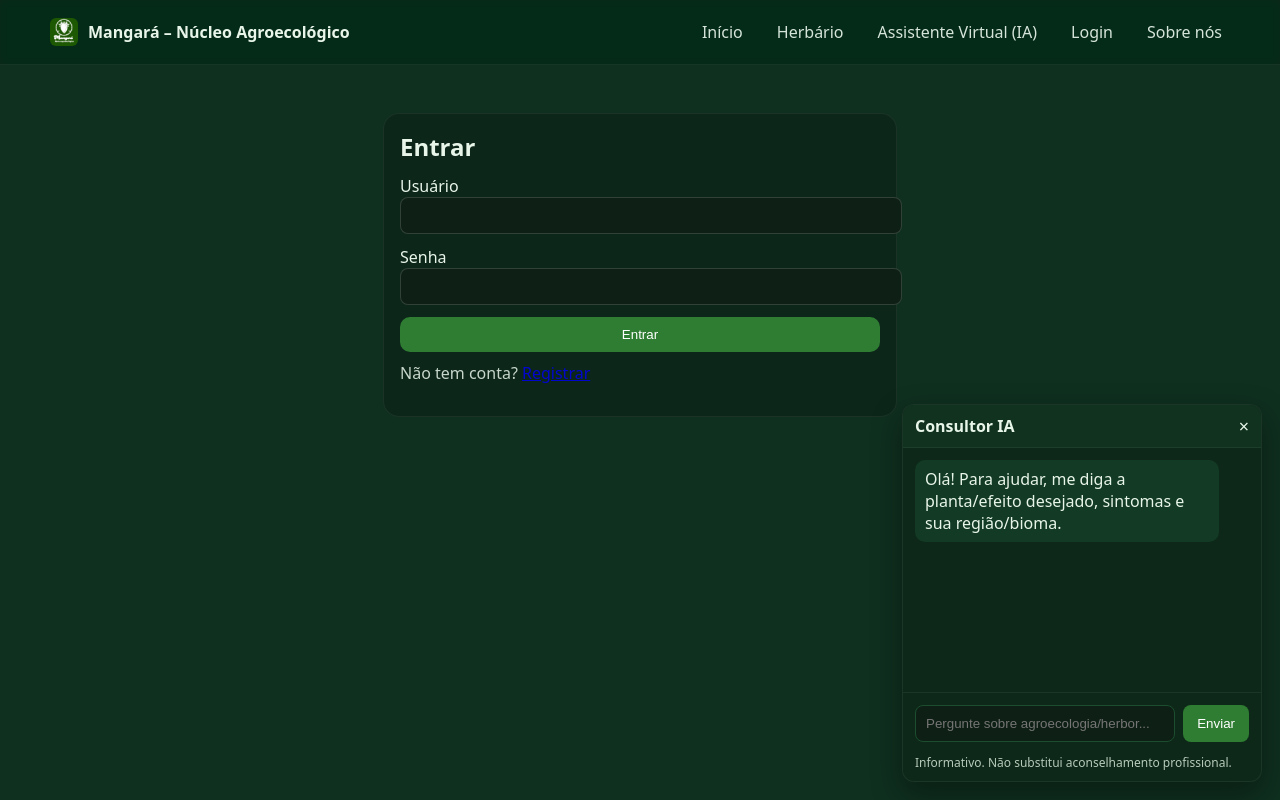
After one commit to Gutoo99/mangar-site, a Flask app: page /login in a window 1280 px wide. The commit adds this page. Run offline with Flask 3, Linux system fonts and the light colour scheme; some libraries are stand-ins or nearby versions.

Commit message:
Add login page and update styles/scripts

```diff
--- a/app/ai.py
+++ b/app/ai.py
@@ -1,6 +1,7 @@
 import os
 import requests
 from flask import Blueprint, request, jsonify
+from typing import Optional
 
 ai_bp = Blueprint("ai", __name__, url_prefix="/api")
 
@@ -30,7 +31,7 @@ def _call_chat(messages):
         print("OpenAI chat exception:", repr(e))
         return f"Erro ao consultar IA: {e}"
 
-def wikipedia_image_for(term: str) -> str | None:
+def wikipedia_image_for(term: str) -> Optional[str]:
     """
     Tenta pegar uma imagem da Wikipedia para o termo (ex.: nome da planta).
     Retorna URL da miniatura (https) ou None.
--- a/app/static/script.js
+++ b/app/static/script.js
@@ -1,46 +1,80 @@
-(function(){
-  const fab = document.getElementById("ia-fab");
-  const panel = document.getElementById("ia-panel");
-  const closeBtn = document.getElementById("ia-close");
-  const log = document.getElementById("ia-log");
-  const input = document.getElementById("ia-prompt");
-  const send = document.getElementById("ia-send");
+// Bolha de IA global (todas as páginas)
+(function () {
+  const rootId = "ai-floating";
+  if (document.getElementById(rootId)) return;
 
-  function appendMsg(cls, text){
-    const el = document.createElement("div");
-    el.className = "ia-msg " + cls;
-    el.textContent = text;
-    log.appendChild(el);
-    log.scrollTop = log.scrollHeight;
+  const box = document.createElement("div");
+  box.id = rootId;
+  box.style.position = "fixed";
+  box.style.right = "18px";
+  box.style.bottom = "18px";
+  box.style.width = "360px";
+  box.style.maxWidth = "90vw";
+  box.style.zIndex = "9999";
+  box.innerHTML = `
+    <div style="background:#0d2818;color:#e8f5e9;border-radius:12px;box-shadow:0 12px 30px rgba(0,0,0,.35);overflow:hidden;border:1px solid rgba(255,255,255,.06)">
+      <div style="display:flex;align-items:center;justify-content:space-between;padding:10px 12px;background:#10321f;border-bottom:1px solid rgba(255,255,255,.06)">
+        <strong>Consultor IA</strong>
+        <button id="ai-close" style="all:unset;cursor:pointer;font-size:18px;line-height:1">×</button>
+      </div>
+      <div id="ai-msgs" style="height:220px;overflow:auto;padding:12px;display:flex;flex-direction:column;gap:10px"></div>
+      <div style="display:flex;gap:8px;padding:12px;border-top:1px solid rgba(255,255,255,.06)">
+        <input id="ai-input" placeholder="Pergunte sobre agroecologia/herbor..." style="flex:1;padding:10px;border-radius:8px;border:1px solid #1b4d2e;background:#0e2015;color:#e8f5e9">
+        <button id="ai-send" style="background:#2e7d32;border:0;color:#fff;border-radius:8px;padding:10px 14px;cursor:pointer">Enviar</button>
+      </div>
+      <div style="font-size:12px;color:#b7cbbb;padding:0 12px 10px">Informativo. Não substitui aconselhamento profissional.</div>
+    </div>
+  `;
+  document.body.appendChild(box);
+
+  const msgs = document.getElementById("ai-msgs");
+  const input = document.getElementById("ai-input");
+  const send  = document.getElementById("ai-send");
+
+  function add(role, text){
+    const b = document.createElement("div");
+    b.style.alignSelf = role === "user" ? "flex-end" : "flex-start";
+    b.style.maxWidth = "85%";
+    b.style.borderRadius = "10px";
+    b.style.padding = "8px 10px";
+    b.style.whiteSpace = "pre-wrap";
+    b.style.background = role === "user" ? "#1b4d2e" : "#123a24";
+    b.innerText = text;
+    msgs.appendChild(b);
+    msgs.scrollTop = msgs.scrollHeight;
   }
 
-  async function ask(){
-    const prompt = (input.value || "").trim();
-    if(!prompt) return;
-    appendMsg("me", prompt);
+  // mensagem inicial
+  add("bot", "Olá! Para ajudar, me diga a planta/efeito desejado, sintomas e sua região/bioma.");
+
+  send.addEventListener("click", async () => {
+    const q = input.value.trim();
+    if (!q) return;
+    add("user", q);
     input.value = "";
-    appendMsg("ai", "Pensando...");
-    try{
-      const res = await fetch("/api/ai", {
-        method:"POST",
-        headers:{"Content-Type":"application/json"},
-        body: JSON.stringify({ prompt })
+
+    const thinking = document.createElement("div");
+    thinking.innerText = "Pensando...";
+    thinking.style.opacity = ".8";
+    thinking.style.alignSelf = "flex-start";
+    thinking.style.padding = "6px 8px";
+    msgs.appendChild(thinking);
+    msgs.scrollTop = msgs.scrollHeight;
+
+    try {
+      const r = await fetch("/api/ai", {
+        method: "POST",
+        headers: {"Content-Type":"application/json"},
+        body: JSON.stringify({prompt: q})
       });
-      const data = await res.json();
-      const last = log.querySelector(".ia-msg.ai:last-child");
-      last.textContent = data.answer || data.error || "Erro.";
-    }catch(e){
-      const last = log.querySelector(".ia-msg.ai:last-child");
-      last.textContent = "Erro ao consultar IA.";
+      const data = await r.json();
+      thinking.remove();
+      add("bot", data.answer || data.error || "Não consegui obter resposta no momento.");
+    } catch(e) {
+      thinking.remove();
+      add("bot", "Erro ao contatar o servidor.");
     }
-  }
+  });
 
-  window.__toggleIA = function(){
-    panel.style.display = (panel.style.display === "flex") ? "none" : "flex";
-  };
-
-  if(fab) fab.addEventListener("click", window.__toggleIA);
-  if(closeBtn) closeBtn.addEventListener("click", () => panel.style.display = "none");
-  if(send) send.addEventListener("click", ask);
-  if(input) input.addEventListener("keydown", (e)=>{ if(e.key==="Enter") ask(); });
+  document.getElementById("ai-close").onclick = () => box.remove();
 })();
--- a/app/static/styles.css
+++ b/app/static/styles.css
@@ -1,52 +1,98 @@
-:root{
-  --bg:#0d3f18;
-  --card:#154a20;
-  --accent:#2e7d32;
-  --accent-2:#66bb6a;
-  --text:#ffffff;
-  --muted:#d6f2d9;
-  --shadow: rgba(0,0,0,.25);
+/* ============ LAYOUT FIXES (sobrescrevem o antigo) ============ */
+
+/* Reset básico e fundo */
+html, body { margin: 0; padding: 0; }
+body {
+  background: #0f2f1f;        /* mantém o seu tema */
+  color: #e8f5e9;
+  font-family: system-ui, -apple-system, Segoe UI, Roboto, Arial, sans-serif;
 }
-*{box-sizing:border-box}
-body{margin:0;font-family:system-ui,-apple-system,Segoe UI,Roboto,Arial,sans-serif;background:var(--bg);color:var(--text);}
-.container{max-width:1100px;margin:0 auto;padding:20px}
-.header{display:flex;justify-content:space-between;align-items:center;padding:14px 0}
-.brand{display:flex;align-items:center;gap:12px}
-.logo{height:38px;width:auto;filter: drop-shadow(0 2px 6px rgba(0,0,0,.3));}
-.site-name{font-weight:700;font-size:1.2rem}
-nav a{color:#e6ffe9;margin-left:14px;text-decoration:none;padding:8px 10px;border-radius:10px}
-nav a:hover{background:rgba(255,255,255,.08);color:#fff}
-.footer{opacity:.9;padding:30px 0}
-.hero{background:linear-gradient(120deg, rgba(60,130,60,.25), rgba(102,187,106,.1));border:1px solid rgba(102,187,106,.25);padding:26px;border-radius:18px;box-shadow:0 10px 24px var(--shadow);text-align:center;margin-bottom:26px}
-.hero h1{font-size:2.2rem;margin:.2rem 0 .6rem}
-.hero h1 span{color:var(--accent-2)}
-.hero p{color:#e6ffe9;margin:0}
-.grid-cortina{display:grid;grid-template-columns:repeat(3,1fr);gap:16px}
-.card-cortina{position:relative;height:320px;border-radius:18px;overflow:hidden;text-decoration:none;color:#fff;background:var(--card);border:1px solid rgba(102,187,106,.18);box-shadow:0 12px 26px var(--shadow);isolation:isolate}
-.card-cortina .bg{position:absolute;inset:0;background-size:cover;background-position:center;filter:saturate(.9) brightness(.9);transition:transform .6s ease;z-index:0}
-.card-cortina .overlay{position:absolute;inset:0;padding:18px;display:flex;flex-direction:column;justify-content:flex-end;background:linear-gradient(to top,rgba(0,0,0,.65),rgba(0,0,0,0) 60%);z-index:2}
-.card-cortina h3{margin:0 0 6px}
-.card-cortina p{margin:0;color:#dcedc8}
-.card-cortina::before{content:"";position:absolute;inset:0;background:linear-gradient(135deg,rgba(46,125,50,.8),rgba(102,187,106,.6));transform:translateX(-100%);transition:transform .45s ease;mix-blend-mode:multiply;z-index:1}
-.card-cortina:hover::before{transform:translateX(0)}
-.card-cortina:hover .bg{transform:scale(1.08)}
-.flash-area{margin-bottom:16px}
-.flash{padding:10px 12px;border-radius:10px;margin-bottom:8px}
-.flash.success{background:rgba(102,187,106,.2);border:1px solid rgba(102,187,106,.35)}
-.flash.error{background:rgba(200,50,50,.15);border:1px solid rgba(240,90,90,.35)}
-.flash.info{background:rgba(255,255,255,.1);border:1px solid rgba(255,255,255,.2)}
-@media (max-width:900px){.grid-cortina{grid-template-columns:1fr}.card-cortina{height:240px}}
 
-/* Floating IA widget */
-.ia-fab{position:fixed;right:18px;bottom:18px;width:56px;height:56px;border-radius:50%;background:linear-gradient(135deg,var(--accent),var(--accent-2));color:#052d17;font-weight:900;display:flex;align-items:center;justify-content:center;box-shadow:0 10px 24px var(--shadow);cursor:pointer;z-index:1000}
-.ia-panel{position:fixed;right:18px;bottom:86px;width:340px;max-height:60vh;background:#103a1a;border:1px solid rgba(255,255,255,.15);border-radius:16px;box-shadow:0 14px 30px var(--shadow);display:none;flex-direction:column;overflow:hidden;z-index:1000}
-.ia-header{display:flex;justify-content:space-between;align-items:center;padding:10px 12px;background:#0f2f16}
-.ia-header button{background:transparent;border:none;color:#fff;font-size:20px;cursor:pointer}
-.ia-log{padding:10px 12px;overflow:auto;flex:1;background:#0f2218}
-.ia-msg{margin-bottom:8px}
-.ia-msg.me{color:#dcedc8}
-.ia-msg.ai{color:#e0f2f1}
-.ia-input{display:flex;gap:8px;padding:10px 12px;background:#102a18}
-.ia-input input{flex:1;padding:10px 12px;border-radius:10px;border:1px solid rgba(255,255,255,.15);background:#0f2218;color:#fff;outline:none}
-.ia-input button{padding:10px 14px;border:none;border-radius:10px;background:linear-gradient(135deg,var(--accent),var(--accent-2));color:#052d17;font-weight:700;cursor:pointer}
-.ia-note{opacity:.7;padding:0 12px 10px}
+/* Container padrão */
+.container {
+  max-width: 1180px;
+  margin: 0 auto;
+  padding: 0 24px;
+}
+
+/* Header fixo e organizado */
+.site-header {
+  position: sticky;
+  top: 0;
+  z-index: 50;
+  background: rgba(0,0,0,.14);
+  backdrop-filter: saturate(140%) blur(4px);
+  border-bottom: 1px solid rgba(255,255,255,.06);
+}
+.header-inner {
+  height: 64px;
+  display: flex;
+  align-items: center;
+  justify-content: space-between;   /* logo à esquerda, nav à direita */
+  gap: 24px;
+}
+.brand {
+  display: flex;
+  align-items: center;
+  gap: 10px;
+  color: #e8f5e9;
+  font-weight: 800;
+  text-decoration: none;
+}
+
+/* Navegação */
+.topnav {
+  display: flex;
+  align-items: center;
+  gap: 18px;
+}
+.topnav a {
+  color: #e8f5e9;
+  text-decoration: none;
+  opacity: .92;
+  padding: 6px 8px;
+  border-radius: 8px;
+}
+.topnav a:hover { opacity: 1; background: rgba(255,255,255,.06); }
+
+/* Evita que o conteúdo principal seja centralizado por regras antigas */
+main {
+  display: block !important;         /* muita gente usa display:grid; place-items:center; */
+  text-align: left !important;       /* força alinhamento normal */
+}
+
+/* Utilitários comuns de card e grid (mantém visual) */
+.card {
+  background: rgba(0,0,0,.18);
+  border: 1px solid rgba(255,255,255,.06);
+  border-radius: 16px;
+  padding: 16px;
+}
+.grid {
+  display: grid;
+  grid-template-columns: repeat(auto-fit, minmax(220px, 1fr));
+  gap: 16px;
+}
+.btn {
+  background: #2e7d32;
+  color: #fff;
+  border: 0;
+  border-radius: 10px;
+  padding: 10px 16px;
+  cursor: pointer;
+}
+.btn:hover { filter: brightness(1.08); }
+
+/* Se houver alguma seção "hero" que estava centralizando tudo */
+.hero, .hero-wrap, .hero-inner {
+  place-items: initial !important;
+  align-items: flex-start !important;
+  justify-content: flex-start !important;
+  text-align: left !important;
+}
+
+/* Espaçamento padrão do conteúdo após o header */
+main > .container, .container.main {
+  padding-top: 24px;
+  padding-bottom: 40px;
+}
--- a/app/templates/base.html
+++ b/app/templates/base.html
@@ -3,15 +3,17 @@
 <head>
   <meta charset="utf-8">
   <meta name="viewport" content="width=device-width, initial-scale=1">
-  <title>{% block title %}{{ SITE_NAME }}{% endblock %}</title>
+  <title>{{ SITE_NAME }}</title>
   <link rel="stylesheet" href="{{ url_for('static', filename='styles.css') }}">
 </head>
 <body>
-  <header class="container header">
-    <div class="brand">
-      <img src="{{ url_for('static', filename='logo.png') }}" alt="Logo" class="logo">
-      <span class="site-name">{{ SITE_NAME }}</span>
-    </div>
+  <header class="site-header">
+  <div class="container header-inner">
+    <a class="brand" href="{{ url_for('main.index') }}">
+      <img src="{{ url_for('static', filename='logo.png') }}" alt="logo" style="width:28px;height:28px;border-radius:6px">
+      <span>{{ SITE_NAME }}</span>
+    </a>
+
     <nav class="topnav">
       <a href="{{ url_for('main.index') }}">Início</a>
       <a href="{{ url_for('main.herbario') }}">Herbário</a>
@@ -19,39 +21,11 @@
       <a href="{{ url_for('auth.login') }}">Login</a>
       <a href="{{ url_for('main.sobre') }}">Sobre nós</a>
     </nav>
+  </div>
+</header>
 
 
-  <main class="container">
-    {% with messages = get_flashed_messages(with_categories=true) %}
-      {% if messages %}
-        <div class="flash-area">
-          {% for category, msg in messages %}
-            <div class="flash {{ category }}">{{ msg }}</div>
-          {% endfor %}
-        </div>
-      {% endif %}
-    {% endwith %}
-    {% block content %}{% endblock %}
-  </main>
-
-  <footer class="container footer">
-    <small>Projeto do Instituto Federal de São Paulo - Campus São Miguel Paulista • Desenvolvido por estudantes do campus</small>
-  </footer>
-
-  <!-- Floating IA widget -->
-  <div class="ia-fab" id="ia-fab">IA</div>
-  <div class="ia-panel" id="ia-panel">
-    <div class="ia-header">
-      <strong>Consultor IA</strong>
-      <button id="ia-close" title="Fechar">×</button>
-    </div>
-    <div class="ia-log" id="ia-log"></div>
-    <div class="ia-input">
-      <input id="ia-prompt" type="text" placeholder="Pergunte sobre agroecologia/herborismo...">
-      <button id="ia-send">Enviar</button>
-    </div>
-    <small class="ia-note">Informativo. Não substitui aconselhamento profissional.</small>
-  </div>
+  <main>{% block content %}{% endblock %}</main>
 
   <script src="{{ url_for('static', filename='script.js') }}"></script>
 </body>
--- /dev/null
+++ b/app/templates/login.html
@@ -0,0 +1,39 @@
+{% extends "base.html" %}
+{% block content %}
+<div class="container main">
+  <div class="card" style="max-width:480px;margin:24px auto;">
+    <h2 style="margin:0 0 12px">Entrar</h2>
+
+    {% with msgs = get_flashed_messages() %}
+      {% if msgs %}
+        <div class="card" style="margin:10px 0;background:rgba(255,0,0,.08);border-color:rgba(255,0,0,.25)">
+          {% for m in msgs %}<div>{{ m }}</div>{% endfor %}
+        </div>
+      {% endif %}
+    {% endwith %}
+
+    <form method="post" action="{{ url_for('auth.login') }}" style="display:flex;flex-direction:column;gap:12px">
+      <label>
+        Usuário
+        <input name="username" required
+               style="width:100%;padding:10px;border-radius:8px;border:1px solid rgba(255,255,255,.15);background:#0e2015;color:#e8f5e9">
+      </label>
+
+      <label>
+        Senha
+        <input name="password" type="password" required
+               style="width:100%;padding:10px;border-radius:8px;border:1px solid rgba(255,255,255,.15);background:#0e2015;color:#e8f5e9">
+      </label>
+
+      <button class="btn" type="submit">Entrar</button>
+    </form>
+
+    <p style="margin-top:10px;opacity:.85">
+      Não tem conta?
+      {% if url_for('auth.register', _external=False) %}
+      <a href="{{ url_for('auth.register') }}">Registrar</a>
+      {% endif %}
+    </p>
+  </div>
+</div>
+{% endblock %}
```
Lines whose indentation alone changed are shown as unchanged.
